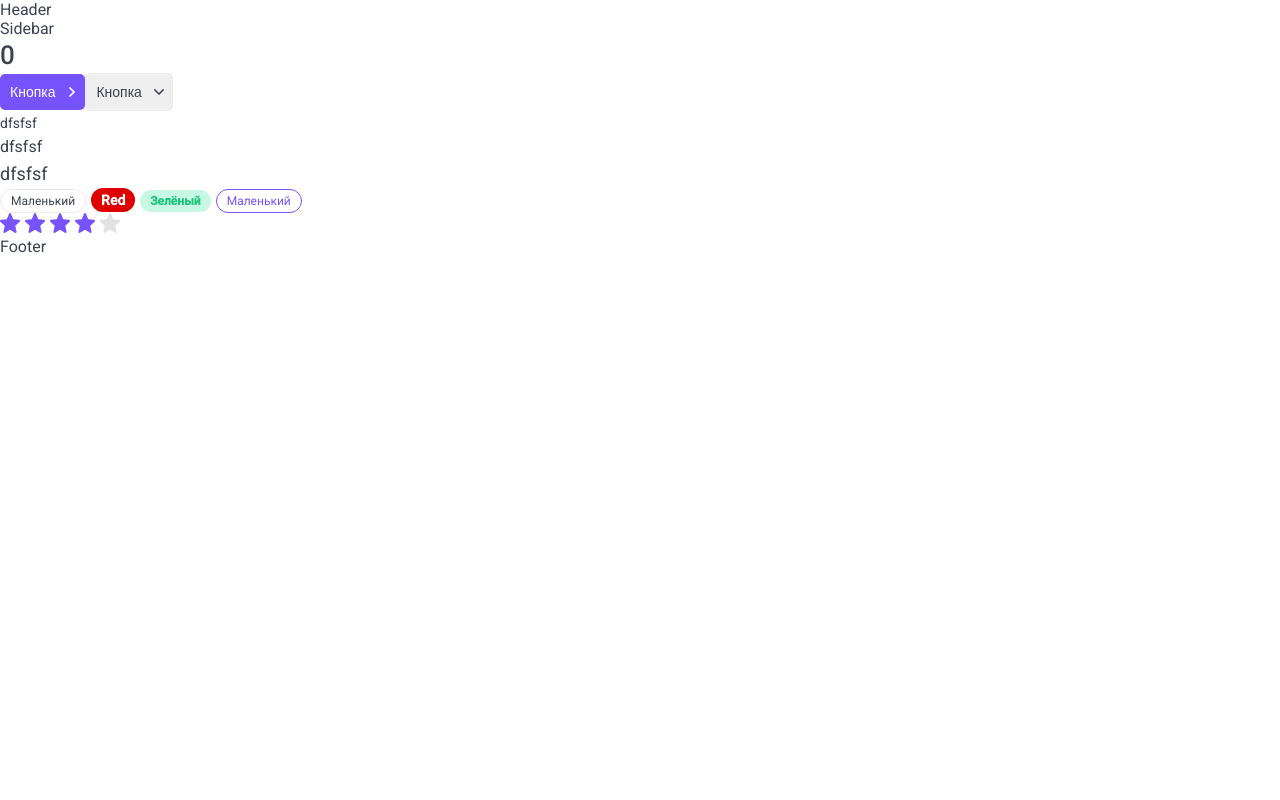
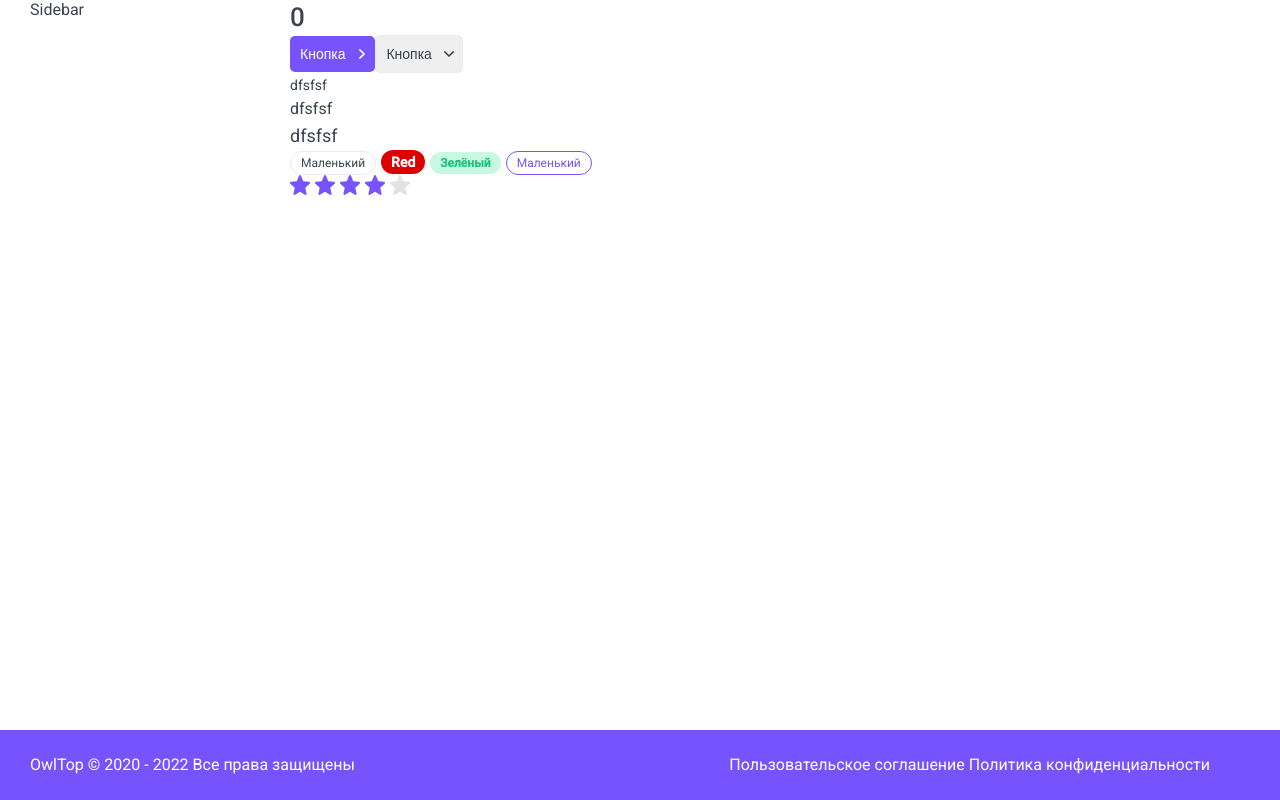
Before and after one commit to AleksandrErmolov/top-raiting-nextjs, a Next.js app in the folder top-app/: page / in a window 1280 px wide. Built offline with nearby package versions, Linux system fonts and the light colour scheme.

Commit message:
add style layout

```diff
--- a/top-app/layout/Footer/Footer.module.css
+++ b/top-app/layout/Footer/Footer.module.css
@@ -1,19 +1,31 @@
-.p {
-    margin: 0;
+.footer {
+    display: grid;
+    grid-template-columns: 1fr auto auto;
+    gap: 10px 40px;
+    color: var(--white);
+    font-size: 16px;
+    line-height: 20px;
+
+    background: var(--primary);
+    padding: 25px 30px;
 }
 
 
-.s {
-    font-size: 14px;
-    line-height: 24px;
+.footer a:hover {
+    color: var(--gray-light);
 }
 
-.m {
-    font-size: 16px;
-    line-height: 24px;
+
+
+@media (max-width: 765px) {
+
+    .footer {
+        grid-template-columns: 1fr;
+        grid-template-areas:
+            "header"
+            "body"
+            "footer"
+    }
+
+
 }
-
-.l {
-    font-size: 18px;
-    line-height: 29px;
-}
--- a/top-app/layout/Footer/Footer.tsx
+++ b/top-app/layout/Footer/Footer.tsx
@@ -1,16 +1,25 @@
 import { FooterProps } from './Footer.props'
 import styles from './Footer.module.css'
 import cn from 'classnames'
+import { format } from 'date-fns'
 
-
-export const Footer = ({ ...props }:FooterProps): JSX.Element => {
+export const Footer = ({ className, ...props }: FooterProps): JSX.Element => {
 
 
     return (
 
-        <div {...props}>
-            Footer
-        </div>
+        <footer className={cn(className, styles.footer)} {...props}>
+            <div>
+                OwlTop © 2020 - {format(new Date(), 'yyyy')} Все права защищены
+            </div>
 
+
+            <div>
+                <a href="#" target='_blank'>Пользовательское соглашение </a>
+                <a href="#" target='_blank'>Политика конфиденциальности </a>
+
+            </div>
+
+        </footer>
     )
 }
--- a/top-app/layout/Header/Header.module.css
+++ /dev/null
@@ -1,19 +0,0 @@
-.p {
-    margin: 0;
-}
-
-
-.s {
-    font-size: 14px;
-    line-height: 24px;
-}
-
-.m {
-    font-size: 16px;
-    line-height: 24px;
-}
-
-.l {
-    font-size: 18px;
-    line-height: 29px;
-}
--- a/top-app/layout/Layout.module.css
+++ b/top-app/layout/Layout.module.css
@@ -1,19 +1,50 @@
-.p {
-    margin: 0;
+.wrapper {
+    display: grid;
+    grid-template-columns: auto 230px minmax(320px, 1200px) auto;
+    grid-template-rows: auto 1fr auto;
+    gap: 0 30px;
+    min-height: 100vh;
+    grid-template-areas:
+        ". header header ."
+        ". sidebar body ."
+        "footer footer footer footer"
 }
 
 
-.s {
-    font-size: 14px;
-    line-height: 24px;
+.header {
+    grid-area: header;
+    display: none;
 }
 
-.m {
-    font-size: 16px;
-    line-height: 24px;
+.sidebar {
+    grid-area: sidebar;
 }
 
-.l {
-    font-size: 18px;
-    line-height: 29px;
+.body {
+    grid-area: body;
 }
+
+.footer {
+    grid-area: footer;
+}
+
+@media (max-width: 765px) {
+
+    .wrapper {
+        grid-template-columns: (320px, 1fr);
+        grid-template-areas:
+            "header"
+            "body"
+            "footer"
+    }
+
+
+
+    .sidebar {
+        display: none;
+    }
+
+    .header {
+        display: block;
+    }
+}
--- a/top-app/layout/Layout.tsx
+++ b/top-app/layout/Layout.tsx
@@ -12,16 +12,16 @@
 
     return (
 
-        <>
-            <Header />
-            <div>
-                <Sidebar />
-                <div>
+        <div className={styles.wrapper}>
+            <Header className={styles.header}/>
+
+            <Sidebar className={styles.sidebar}/>
+            <div className={styles.body}>
                     {children}
                 </div>
-            </div>
-            <Footer />
-        </>
+
+            <Footer className={styles.footer}/>
+        </div>
 
     )
 }
--- a/top-app/layout/Sidebar/Sidebar.module.css
+++ /dev/null
@@ -1,19 +0,0 @@
-.p {
-    margin: 0;
-}
-
-
-.s {
-    font-size: 14px;
-    line-height: 24px;
-}
-
-.m {
-    font-size: 16px;
-    line-height: 24px;
-}
-
-.l {
-    font-size: 18px;
-    line-height: 29px;
-}
--- a/top-app/package.json
+++ b/top-app/package.json
@@ -11,6 +11,7 @@
   },
   "dependencies": {
     "@types/classnames": "^2.3.1",
+    "date-fns": "^2.28.0",
     "next": "12.0.8",
     "react": "17.0.2",
     "react-dom": "17.0.2"
```
Also changed, not shown: 1 other file (tests, documents, lock files or other folders).
